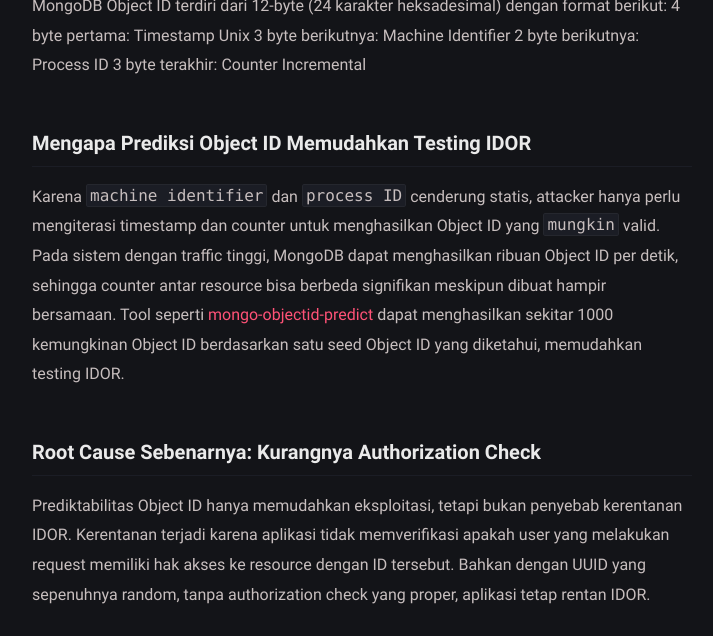
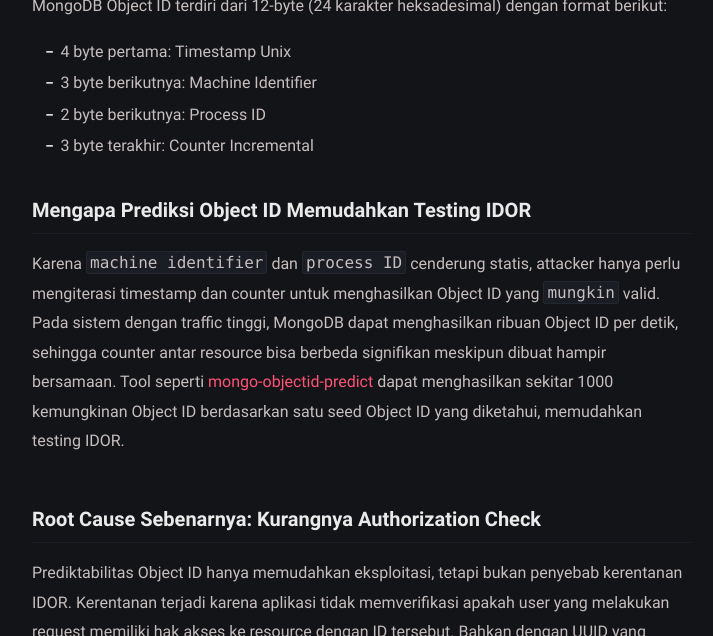
Before and after one commit to fariqfgi/fariqfgi.github.io, a Jekyll site: the page built from _posts/IDOR-with-Predictable-MongoDB-ObjectIDs/2025-12-03-IDOR-with-Predictable-MongoDB-ObjectIDs.md, in a window 1280 px wide and 900 px high, scrolled down 756 px, cut to the strip 264-900 px from the top of the window. Shown: the whole strip, without its empty margins (278-991 px from the left). Built offline with Jekyll 4.4.1, drawn with Linux system fonts in a browser that asks for light colours.

```diff
--- a/_posts/IDOR-with-Predictable-MongoDB-ObjectIDs/2025-12-03-IDOR-with-Predictable-MongoDB-ObjectIDs.md
+++ b/_posts/IDOR-with-Predictable-MongoDB-ObjectIDs/2025-12-03-IDOR-with-Predictable-MongoDB-ObjectIDs.md
@@ -12,10 +12,10 @@ Meski demikian, penting untuk dipahami bahwa prediktabilitas Object ID bukanlah
 ![Image](/assets/img/posts/mongodb-objectids.png)
 
 MongoDB Object ID terdiri dari 12-byte (24 karakter heksadesimal) dengan format berikut:
-4 byte pertama: Timestamp Unix
-3 byte berikutnya: Machine Identifier
-2 byte berikutnya: Process ID
-3 byte terakhir: Counter Incremental
+- 4 byte pertama: Timestamp Unix
+- 3 byte berikutnya: Machine Identifier
+- 2 byte berikutnya: Process ID
+- 3 byte terakhir: Counter Incremental
 
 ### Mengapa Prediksi Object ID Memudahkan Testing IDOR
 Karena `machine identifier` dan `process ID` cenderung statis, attacker hanya perlu mengiterasi timestamp dan counter untuk menghasilkan Object ID yang `mungkin` valid. Pada sistem dengan traffic tinggi, MongoDB dapat menghasilkan ribuan Object ID per detik, sehingga counter antar resource bisa berbeda signifikan meskipun dibuat hampir bersamaan. Tool seperti [mongo-objectid-predict](https://github.com/andresriancho/mongo-objectid-predict) dapat menghasilkan sekitar 1000 kemungkinan Object ID berdasarkan satu seed Object ID yang diketahui, memudahkan testing IDOR.
```
